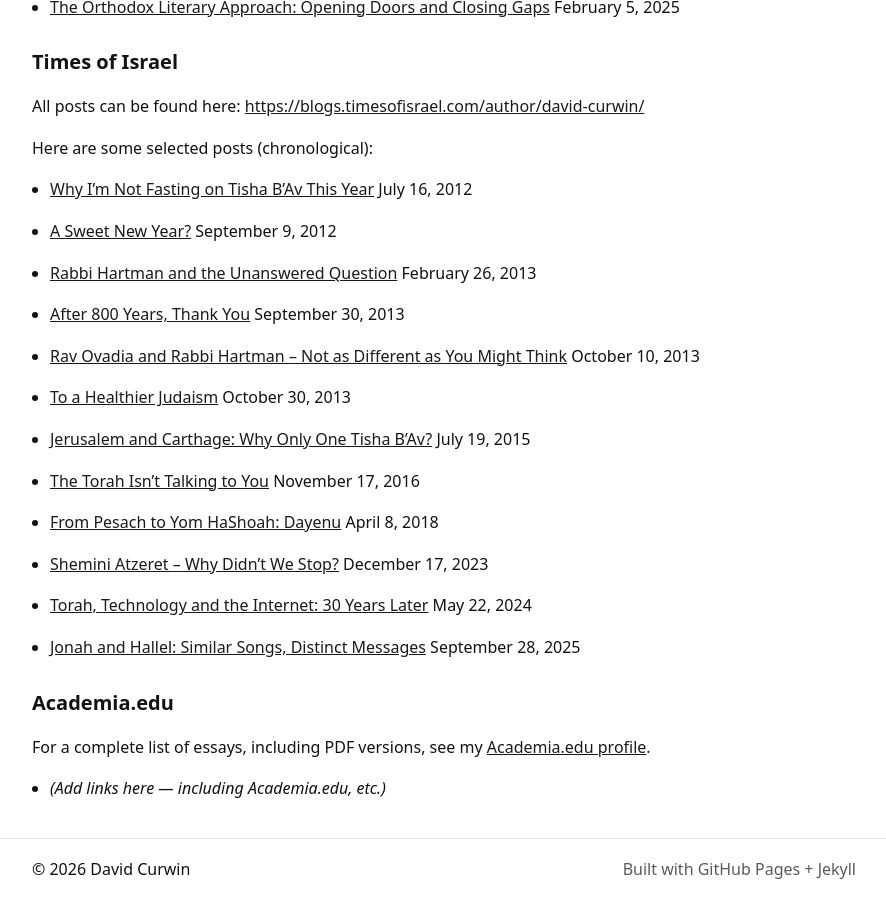
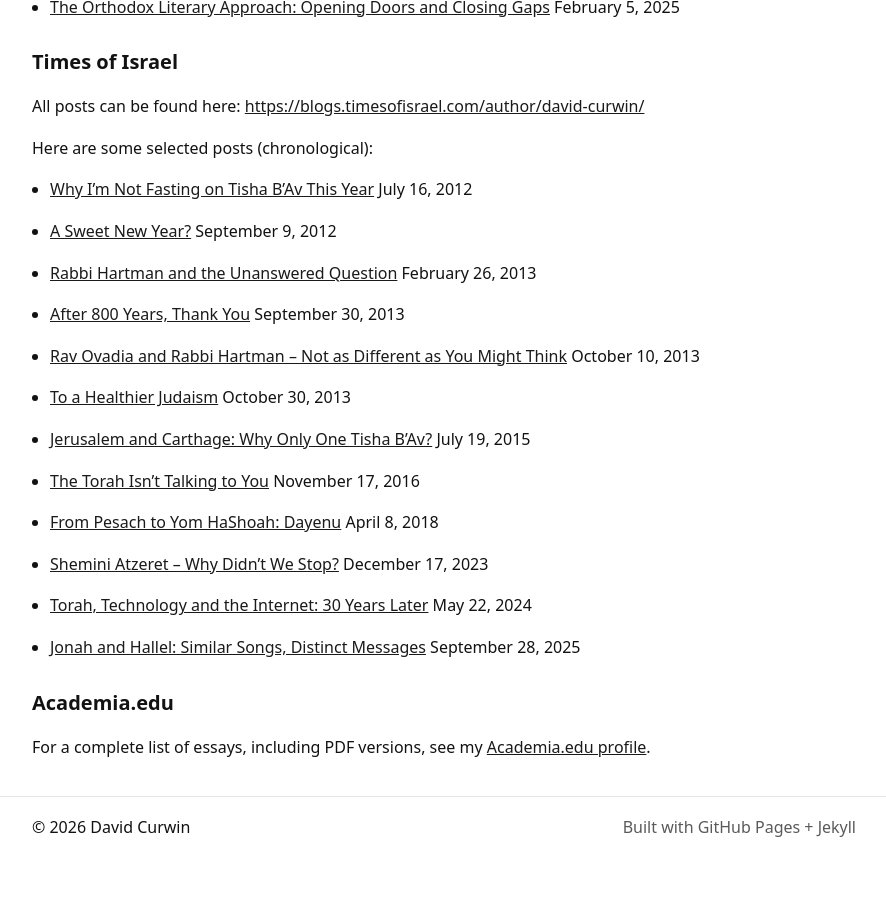
Before and after one commit to davidcurwin/davidcurwin.github.io, a Jekyll site: the page built from essays.md, in a window 1280 px wide and 900 px high, scrolled down 1750 px. Shown: the whole window, without its empty margins (196-1082 px from the left). Built offline with Jekyll 4.4.1, drawn with Linux system fonts in a browser that asks for light colours; after the commit the page ends 2609 px from its top, so only the background shows below that.

Commit message:
Remove link placeholder in essays.md
Removed placeholder for adding links in essays.md.

```diff
--- a/essays.md
+++ b/essays.md
@@ -149,5 +149,3 @@ Here are some selected posts (chronological):
 ## Academia.edu
 
 For a complete list of essays, including PDF versions, see my [Academia.edu profile](https://independent.academia.edu/DavidCurwin).
-
-- *(Add links here — including Academia.edu, etc.)*
```
